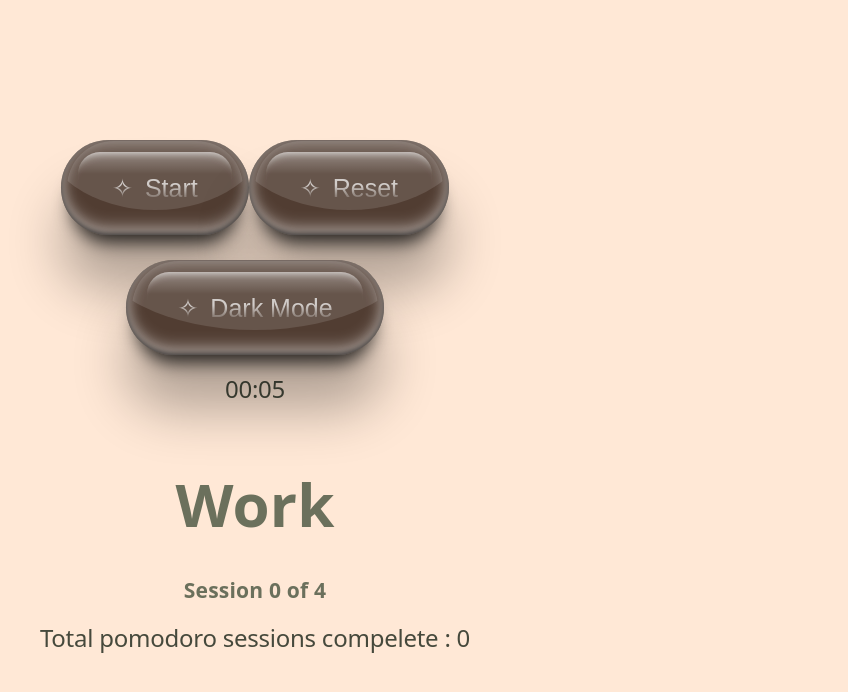
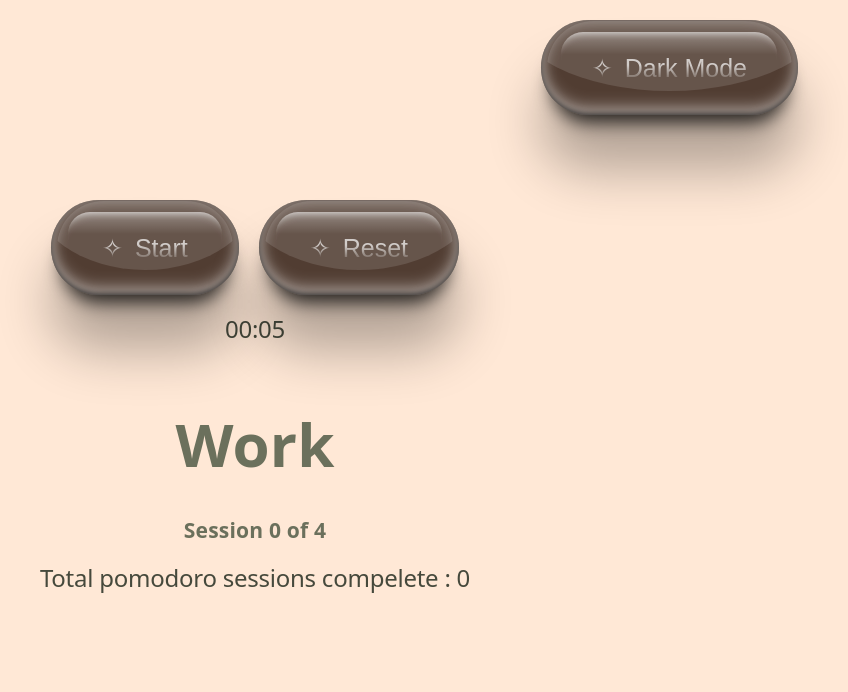
Before and after one commit to Khan1021/pomodoro-timer, a React (Vite) app: page / in a window 1280 px wide. Shown: the top 692 px of the page, without its empty margins (385-1233 px from the left). Built offline with nearby package versions, Linux system fonts and the light colour scheme.

Commit message:
reordered dark mode button to top right of .container

```diff
--- a/src/App.css
+++ b/src/App.css
@@ -1,6 +1,13 @@
+.theme-toggle {
+  position: absolute;
+  top: 20px;
+  right: 20px;
+}
+
 .container {
   display: flex;
   flex-direction: column;
+  position: relative;
   align-items: center;
   justify-content: center;
   height: 100vh;
@@ -28,7 +35,7 @@
   transition: color 0.3s ease;
 }
 
-.playbacl-controls {
+.playback-controls {
   display: flex;
   flex-direction: row;
   gap: 20px;
--- a/src/components/Controls.jsx
+++ b/src/components/Controls.jsx
@@ -10,11 +10,13 @@ function Controls(props) {
             </div>
 
             {/*dark mode toggle button*/}
-            <PearlButton
-                label={props.theme === 'light' ? 'Dark Mode' : 'Light Mode'}
-                onClick={props.onToggleTheme}
-                theme={props.theme}>
-            </PearlButton>
+            <div className="theme-toggle">
+                <PearlButton
+                    label={props.theme === 'light' ? 'Dark Mode' : 'Light Mode'}
+                    onClick={props.onToggleTheme}
+                    theme={props.theme}>
+                </PearlButton>
+            </div>
         </>
     )
 }
```
